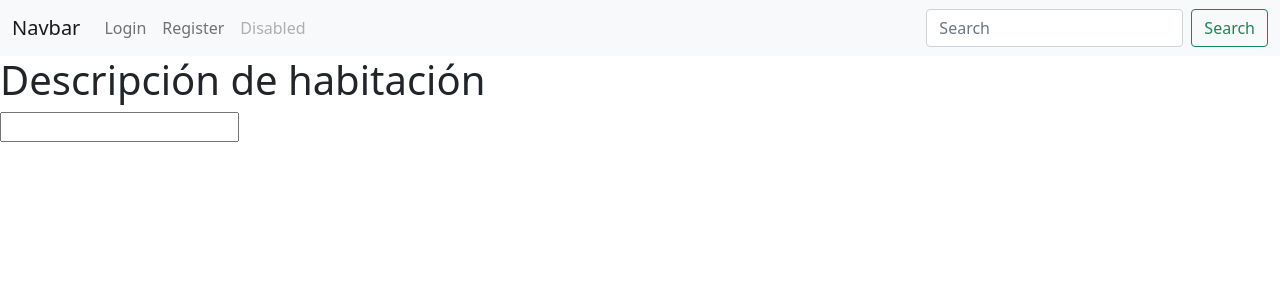
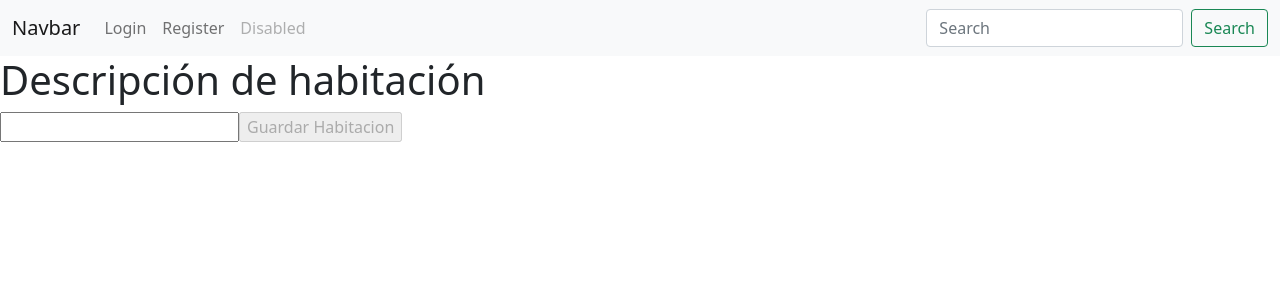
Before and after one commit to dmercadal2016490/GestorDeHoteles-FrontEnd, an Angular app in the folder GestorDeHoteles-FrontEnd/: page /habitacion in a window 1280 px wide. Shown: the top 300 px of the page. Built offline with nearby package versions, Linux system fonts and the light colour scheme.

Commit message:
Guardar habitación avance

```diff
--- a/GestorDeHoteles-FrontEnd/src/app/components/habitacion/habitacion.component.html
+++ b/GestorDeHoteles-FrontEnd/src/app/components/habitacion/habitacion.component.html
@@ -1,8 +1,9 @@
 <body>
     <h1>Descripción de habitación</h1>
-    <form>
+    <form (ngSubmit)="onSubmit(saveHabitacion)" #saveHabitacion="ngForm">
         <div>
-            <input type="text">
+            <input [(ngModel)]="habitacion.descripcion" type="text" name="descripcion" id="idDescripcion" required>
+            <input type="submit" class="fadeIn fourth" value="Guardar Habitacion" [disabled]="!saveHabitacion.form.valid">
         </div>
     </form>
 </body>
--- a/GestorDeHoteles-FrontEnd/src/app/components/habitacion/habitacion.component.ts
+++ b/GestorDeHoteles-FrontEnd/src/app/components/habitacion/habitacion.component.ts
@@ -1,7 +1,7 @@
 import { Component, OnInit } from '@angular/core';
-import { Habitacion } from '../../models/habitacion'
-import { RestUserService } from '../../services/restUser/rest-user.service';
-import { Router } from '@angular/router';
+import { Habitacion } from '../../models/habitacion';
+import { RestHabitacionService } from '../../services/restHabitacion/rest-habitacion.service';
+import { RestHotelService } from 'src/app/services/restHotel/rest-hotel.service';
 
 @Component({
   selector: 'app-habitacion',
@@ -9,10 +9,41 @@ import { Router } from '@angular/router';
   styleUrls: ['./habitacion.component.css']
 })
 export class HabitacionComponent implements OnInit {
+  habitacion:Habitacion;
+  public token;
+  public room = [];
+  public hotel;
+  hotelId;
+  idHotel;
 
-  constructor(private restUser: RestUserService) { }
+  constructor(private restHotel: RestHotelService, private restHabitacion: RestHabitacionService) {
+    this.habitacion = new Habitacion('','','',[]);
+  }
 
   ngOnInit(): void {
+    this.hotel = this.restHotel.getHotel();
+    this.token = this.restHotel.getToken();
+  }
+
+  onSubmit(form){
+    let hotel = JSON.parse(localStorage.getItem('hotel'))
+
+    hotel.forEach(elemento => {
+      if(elemento._id.includes(this.hotelId)){
+        this.idHotel = elemento._id;
+      }
+    });
+    console.log(this.idHotel);
+    /*this.restHabitacion.saveHabitacion(this.idHotel, this.habitacion).subscribe((res: any)=>{
+      if(res.roomCreated){
+        alert('Habitación creada')
+        form.reset()
+        this.room = res.roomCreated;
+        localStorage.setItem('habitacion', JSON.stringify(this.room))
+      }else{
+        alert('La habitación no se creó')
+      }
+    })*/
   }
 
 }
--- a/GestorDeHoteles-FrontEnd/src/app/components/save-hotel/save-hotel.component.ts
+++ b/GestorDeHoteles-FrontEnd/src/app/components/save-hotel/save-hotel.component.ts
@@ -1,8 +1,9 @@
 import { Component, OnInit } from '@angular/core';
-import { RestUserService } from '../../services/restUser/rest-user.service';
 import { User } from '../../models/user';
 import { Hotel } from '../../models/hotel';
 import { Router } from '@angular/router';
+import { RestHotelService } from 'src/app/services/restHotel/rest-hotel.service';
+import { RestUserService } from 'src/app/services/restUser/rest-user.service';
 
 @Component({
   selector: 'app-save-hotel',
@@ -22,7 +23,7 @@ hotelCreado;
   message: any;
 
 
-  constructor(private restUser: RestUserService, private route: Router) {
+  constructor(private restHotel: RestHotelService, private restUser: RestUserService, private route: Router) {
 
     this.user = new User('','','','','','ROL_CLIENT',[],[]);
     this.hotel = new Hotel('','','','',[],[],[],[],[]);
@@ -52,7 +53,7 @@ hotelCreado;
       }
     });
     console.log(this.adminHotel);
-    this.restUser.saveHotel(this.hotel, this.adminHotel).subscribe((res:any)=>{
+    this.restHotel.saveHotel(this.hotel, this.adminHotel).subscribe((res:any)=>{
       this.hotelCreado = res;
       if(res.hotel){
         console.log(saveHotel)
--- /dev/null
+++ b/GestorDeHoteles-FrontEnd/src/app/services/restHabitacion/rest-habitacion.service.ts
@@ -0,0 +1,58 @@
+import { Injectable } from '@angular/core';
+import { Router } from '@angular/router';
+import { Habitacion } from '../../models/habitacion';
+import { HttpClient, HttpHeaders } from '@angular/common/http';
+import { CONNECTION } from '../global';
+import { map } from 'rxjs/operators';
+import { RestHotelService } from '../restHotel/rest-hotel.service';
+
+@Injectable({
+  providedIn: 'root'
+})
+export class RestHabitacionService {
+
+  public uri:string;
+  public httpOptions ={
+    headers: new HttpHeaders({
+      'Content-Type': 'application/json',
+    })
+  };
+  public httpOptionsAuth ={
+    headers: new HttpHeaders({
+      'Content-Type': 'application/json',
+      'Authorization' : 'Bearer '+this.getToken()
+    })
+  }
+
+  public token;
+  public hotel;
+
+  getToken(){
+    let token = localStorage.getItem('token');
+    if(token != undefined || token != null){
+      this.token = token;
+    }else{
+      this.token = null
+    }
+    return this.token;
+  }
+
+  private extractData(res: Response){
+    let body = res;
+    return body || [] || {};
+  }
+
+  constructor(private http : HttpClient, private restHotel: RestHotelService) {
+    this.uri = CONNECTION.URI
+  }
+
+  saveHabitacion(idHotel, habitacion){
+    let headers = new HttpHeaders({
+      'Content-Type': 'application/json',
+      'Authorization': 'Bearer ' + this.getToken()
+    });
+    let params = JSON.stringify(habitacion);
+    return this.http.post(this.uri+'habitaciones/'+idHotel+'/create', params, {headers:headers})
+    .pipe(map(this.extractData))
+  }
+}
--- a/GestorDeHoteles-FrontEnd/src/app/services/restHotel/rest-hotel.service.ts
+++ b/GestorDeHoteles-FrontEnd/src/app/services/restHotel/rest-hotel.service.ts
@@ -23,7 +23,6 @@ export class RestHotelService {
   public user;
   public token;
   public hotel;
-
   private extractData(res: Response){
     let body = res;
     return body || [] || {};
@@ -46,4 +45,11 @@ export class RestHotelService {
     return this.http.get(this.uri + 'hoteles/')
       .pipe(map(this.extractData))
   }
+
+  saveHotel(hotel, idAdmin){
+    console.log(hotel)
+    let params = JSON.stringify(hotel)
+    return this.http.post(this.uri+'hoteles/create/'+idAdmin,params, this.httpOptionsAuth)
+      .pipe(map(this.extractData))
+  }
 }
--- a/GestorDeHoteles-FrontEnd/src/app/services/restUser/rest-user.service.ts
+++ b/GestorDeHoteles-FrontEnd/src/app/services/restUser/rest-user.service.ts
@@ -73,13 +73,6 @@ export class RestUserService {
       .pipe(map(this.extractData));
   }
 
-  saveHotel(hotel, idAdmin){
-    console.log(hotel)
-    let params = JSON.stringify(hotel)
-    return this.http.post(this.uri+'hoteles/create/'+idAdmin,params, this.httpOptionsAuth)
-      .pipe(map(this.extractData))
-  }
-
   updateUser(usurioActualizar){
     let params = JSON.stringify(usurioActualizar);
     let headers = new HttpHeaders({
```
Also changed, not shown: 1 other file (tests, documents, lock files or other folders).
